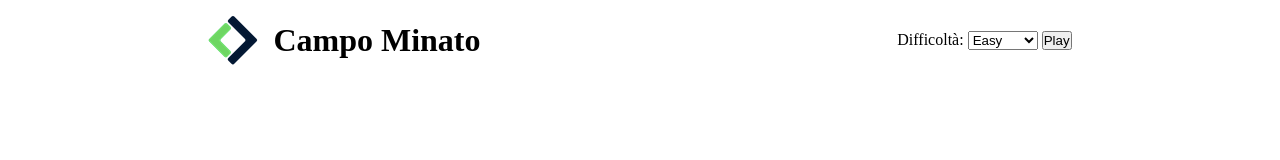
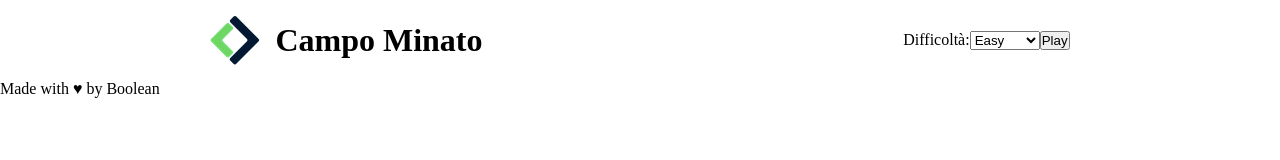
Before and after one commit to camillapalombi/js-campominato-grid, a plain HTML site: page index.html in a window 1280 px wide. Drawn offline with Linux system fonts and the light colour scheme.

Commit message:
Html corretto

```diff
--- a/index.html
+++ b/index.html
@@ -24,19 +24,19 @@
 
 
         <div class="container-right">
-            <form>
 
-                <label for="difficoltà">Difficoltà:</label>
-                <select name="difficulty-choice" id="difficulty-choice">
 
-                    <option value="easy">Easy</option>
-                    <option value="difficult">Difficult</option>
-                    <option value="medium">Medium</option>
+            <label for="difficulty">Difficoltà:</label>
+            <select id="difficulty">
 
-                </select>
-                <input type="button" value="Play">
+                <option id="easy" value="0">Easy</option>
+                <option id="difficult" value="1">Difficult</option>
+                <option id="medium" value="2">Medium</option>
 
-            </form>
+            </select>
+            <button id="btn-play">Play</button>
+
+
         </div>
 
 
@@ -47,6 +47,11 @@
     <!--MAIN-->
     <main>
 
+        <div class="container-play-grid">
+
+
+        </div>
+
 
 
 
@@ -56,6 +61,7 @@
     <!--FOOTER-->
     <footer>
 
+        <p>Made with &hearts; by Boolean</p>
 
     </footer>
 
```
